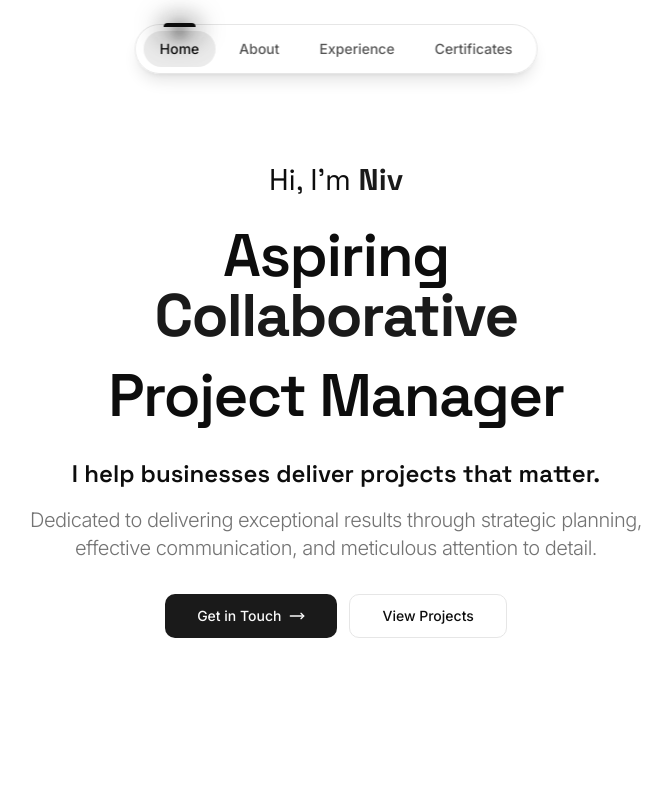
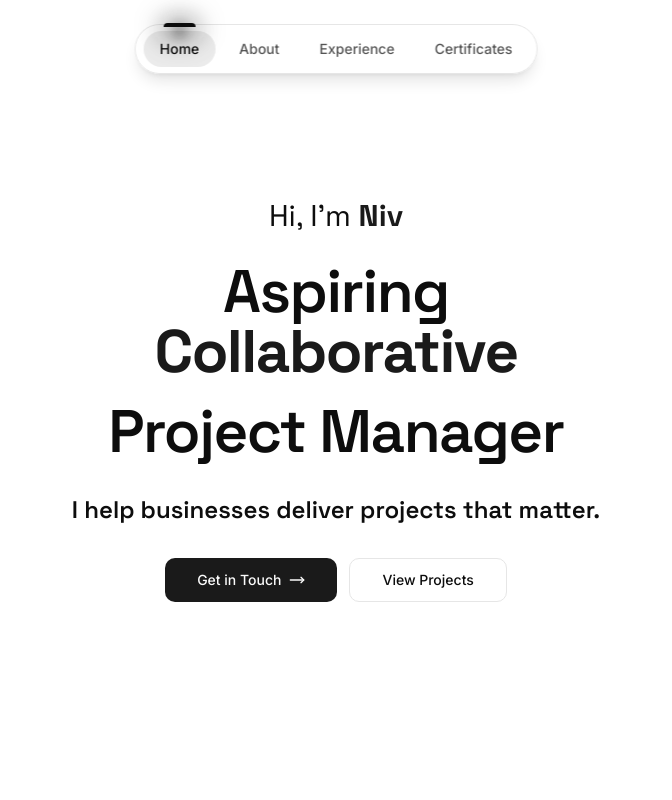
Before and after one commit to shradhachhasatia/portfolio, a React (Vite) app: page / in a window 1280 px wide. Shown: the top 800 px of the page, without its empty margins (304-976 px from the left). Built offline with nearby package versions, Linux system fonts and the light colour scheme; the HTML template or start-up script is replaced by a standard one.

Commit message:
Remove redundant text from About
Remove the sentence "Dedicated to delivering exceptional results through strategic planning, effective communication, and meticulous attention to detail." from the About section, keeping only "I help businesses deliver projects that matter."

```diff
--- a/src/components/ui/animated-hero.tsx
+++ b/src/components/ui/animated-hero.tsx
@@ -66,10 +66,6 @@ function Hero() {
             <p className="text-xl md:text-2xl font-display font-semibold leading-relaxed text-foreground text-center mx-auto px-4 mt-4">
               I help businesses deliver projects that matter.
             </p>
-            <p className="text-base md:text-lg lg:text-xl leading-relaxed tracking-tight text-muted-foreground max-w-2xl text-center mx-auto font-light px-4">
-              Dedicated to delivering exceptional results through strategic planning,
-              effective communication, and meticulous attention to detail.
-            </p>
           </div>
           <div className="flex flex-col sm:flex-row gap-3 w-full sm:w-auto px-4">
             <Button
```
